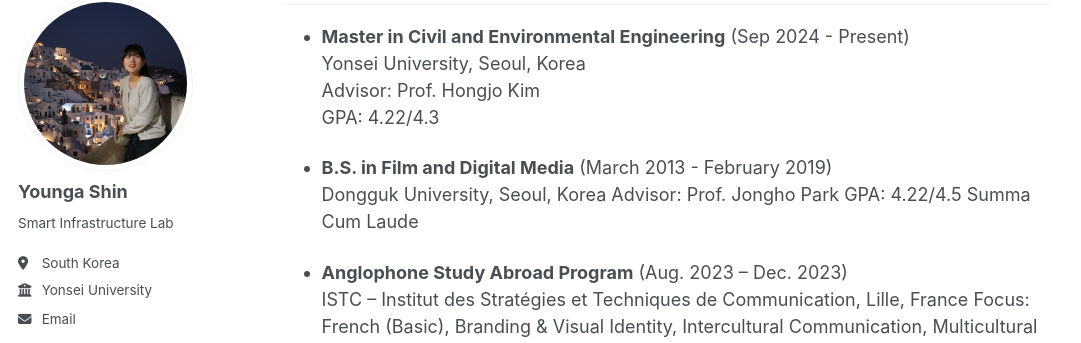
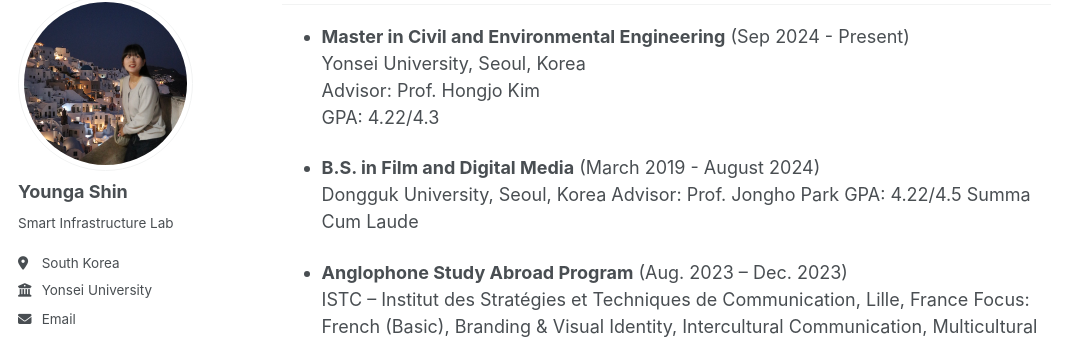
Before and after one commit to shinyounga/shinyounga.github.io, a Jekyll site: the page built from _pages/about.md, in a window 1280 px wide and 900 px high, scrolled down 816 px. Shown: the part 103-446 px from the top of the window, without its empty margins (0-1081 px from the left). Built offline with Jekyll 4.4.1, drawn with Linux system fonts in a browser that asks for light colours; some web fonts are replaced.

Commit message:
Update about.md

```diff
--- a/_pages/about.md
+++ b/_pages/about.md
@@ -35,7 +35,7 @@
   Advisor: Prof. Hongjo Kim
   GPA: 4.22/4.3
 
-- **B.S. in Film and Digital Media** (March 2013 - February 2019)
+- **B.S. in Film and Digital Media** (March 2019 - August 2024)
   Dongguk University, Seoul, Korea
   Advisor: Prof. Jongho Park
   GPA: 4.22/4.5
```
